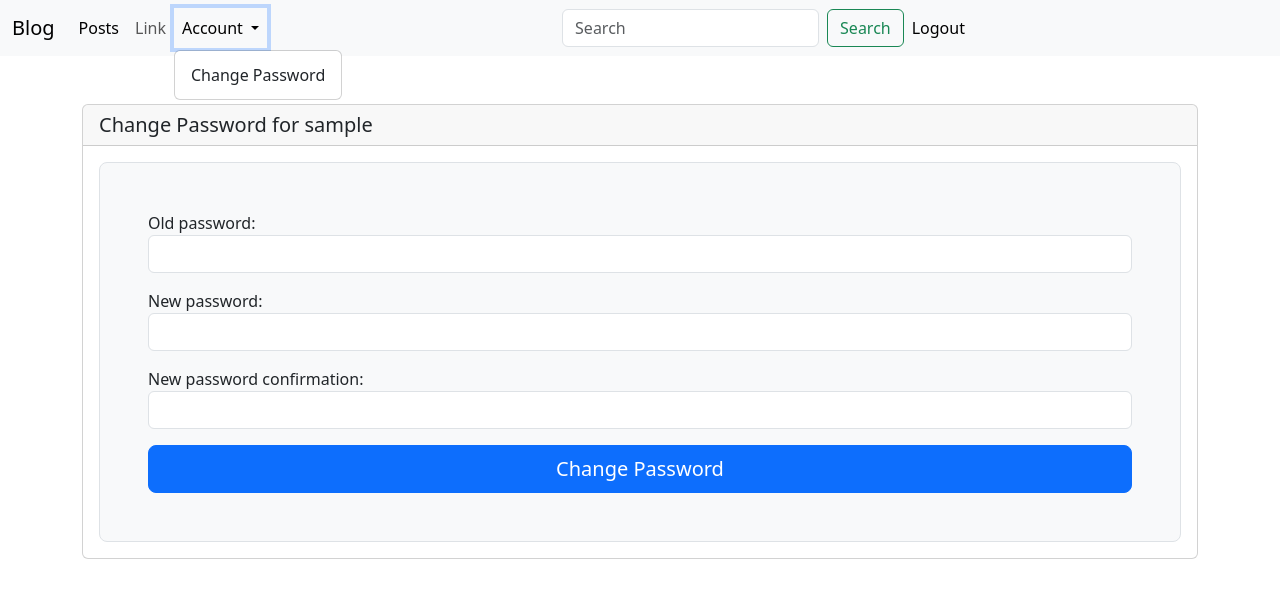
After one commit to ritiSinke/crm2, a Django app: page /accounts/change-password/ in a window 1280 px wide, after a click on "Account". The commit adds this page. Shown: the top 598 px of the page. Run offline with Django 5.2, Linux system fonts and the light colour scheme; the visitor is signed in with stand-in values (Sample User, id 1).

Commit message:
Add change password

```diff
--- a/accounts/forms.py
+++ b/accounts/forms.py
@@ -1,4 +1,4 @@
-from django.contrib.auth.forms import UserCreationForm
+from django.contrib.auth.forms import UserCreationForm, PasswordChangeForm
 from  django.contrib.auth import get_user_model
 
 #  usercreationfrom  le naya user create garn am help garxa
@@ -20,3 +20,15 @@ class RegistrationForm(UserCreationForm):
         for field_name,field in self.fields.items():
             field.widget.attrs['class']='form-control'
             self.fields[field_name].help_text = ''
+
+
+
+class UserPasswordChangeForm(PasswordChangeForm):
+    class Meta:
+        model= User
+        fields = ('old_password','new_password1','new_password2' )
+    def __init__(self, *args, **kwargs):
+        super().__init__(*args, **kwargs)
+        for field_name,field in self.fields.items():
+            field.widget.attrs['class']='form-control'
+            field.help_text = ''
--- a/accounts/urls.py
+++ b/accounts/urls.py
@@ -6,6 +6,6 @@ urlpatterns=[
     path('register/', views.RegistrationCreateView.as_view(), name='register'),
     path('login/', views.LoginView.as_view(), name='login'),
     # path('login/', views.login_user, name='login'),
-    path ('logout/', views.logout_user, name='logout'),
-
+    path ('logout/', views.CreateLogoutView.as_view(), name='logout'),
+    path('change-password/', views.CustomPasswordChangeView.as_view(), name="changePassword"),
 ]
--- a/accounts/views.py
+++ b/accounts/views.py
@@ -5,7 +5,7 @@ from . import forms as fm
 from django.contrib.auth.decorators import login_required
 from django.views.generic import CreateView
 from django.views.generic import FormView
-from django.contrib.auth.views import LogoutView
+from django.contrib.auth.views import LogoutView, PasswordChangeView
 from django.contrib.messages.views import SuccessMessageMixin
 from django.contrib.auth.forms import AuthenticationForm
 from django.contrib.auth import login as auth_login
@@ -83,12 +83,29 @@ class LoginView(FormView):
 
 
 #logout_user
-def logout_user(request):
-    logout(request)
-    messages.success(request,'Logged out successfully')
-    return redirect ('login')
+# def logout_user(request):
+#     logout(request)
+#     messages.success(request,'Logged out successfully')
+#     return redirect ('login')
 
-# class CreateLogoutView(SuccessMessageMixin, LogoutView):
-#     redirect_field_name = 'login'
-#     next_page = reverse_lazy('login')
-#     success_message = "Logged out successfully"
+class CreateLogoutView(LogoutView):
+
+    def dispatch(self, request, *args, **kwargs):
+
+         logout(request) # user ko session end garxa
+         next_page = reverse_lazy('login') #
+         messages.success(self.request,"Logout Successfully!")
+         return HttpResponseRedirect(next_page)
+
+
+class CustomPasswordChangeView(PasswordChangeView):
+    template_name='accounts/change_password.html'
+    success_url=reverse_lazy( 'login')
+    form_class = fm.UserPasswordChangeForm
+
+    def form_valid(self,form):
+
+        self.object = form.save()
+
+        messages.success(self.request,"Password Changed Successful")
+        return super().form_valid(form)
--- a/core/urls.py
+++ b/core/urls.py
@@ -16,6 +16,7 @@ Including another URLconf
 """
 from django.contrib import admin
 from django.urls import path,include
+from debug_toolbar.toolbar import debug_toolbar_urls
 
 urlpatterns = [
 
@@ -24,4 +25,4 @@ urlpatterns = [
     path('accounts/', include('accounts.urls')),
     path('admin/', admin.site.urls),
 
-]
+] + debug_toolbar_urls()
--- a/post/urls.py
+++ b/post/urls.py
@@ -12,6 +12,6 @@ urlpatterns=[
     path('my-post/', views.my_post, name='my-post'),
     path('delete-post/<int:pk>/', views.delete_post, name='delete-post'),
     # path('like-post/<int:pk>/', views.like_post, name='like-post'),
-    path('author-post/<int:pk>/', views.author_posts, name='author-post')
+    path('author-post/<int:pk>/', views.author_posts, name='author-post'),
 
 ] + static( settings.MEDIA_URL, document_root=settings.MEDIA_ROOT)
--- /dev/null
+++ b/templates/accounts/change_password.html
@@ -0,0 +1,19 @@
+{% extends 'base.html' %}
+
+{% block content %}
+<div class="card">
+  <h5 class="card-header">Change Password for {{request.user.username}} </h5>
+  <div class="card-body">
+    <form class="p-4 p-md-5 border rounded-3 bg-body-tertiary" method="POST" >
+      {% csrf_token %}
+
+
+      {{ form.as_p}}
+         <button class="w-100 btn btn-lg btn-primary" type="submit">Change Password </button>
+
+
+    </form>
+
+  </div>
+</div>
+{% endblock %}
--- a/templates/base.html
+++ b/templates/base.html
@@ -26,6 +26,16 @@
                     <li class="nav-item">
                         <a class="nav-link" href="#">Link</a>
                     </li>
+                    <li class="nav-item dropdown">
+                        <a class="nav-link active dropdown-toggle" href="#" id="navbarDropdown" role="button" data-bs-toggle="dropdown" aria-expanded="false">
+                            Account
+                        </a>
+                        <ul class="dropdown-menu" aria-labelledby="navbarDropdown">
+                            {% comment %} <li> <a class="dropdown-item" href="{% url 'update-profile' %}"> Update Profile </a></li> {% endcomment %}
+                            <li> <a class="dropdown-item" href="{% url 'changePassword' %}"> Change Password </a> </li>
+                        </ul>
+                    </li>
+
 
 
                 </ul>
@@ -36,8 +46,10 @@
                <ul class="navbar-nav me-auto mb-2 mb-lg-0">
                     <li class="nav-item">
                         {% if  request.user.is_authenticated %}
-                       <a class="nav-link active" aria-current="page" href="{% url 'logout' %}">Logout   </a>
-                            {% endif %}
+                            <a class="nav-link active" aria-current="page" href="{% url 'logout' %}">Logout   </a>
+                        {% else %}
+                            <a class="nav-link active" aria-current="page" href="{% url 'login' %}">Login   </a>
+                        {% endif %}
 
                     </li>
 
```
Also changed, not shown: core/settings.py (+13 -1 lines), post/views.py (+12 -2 lines).
